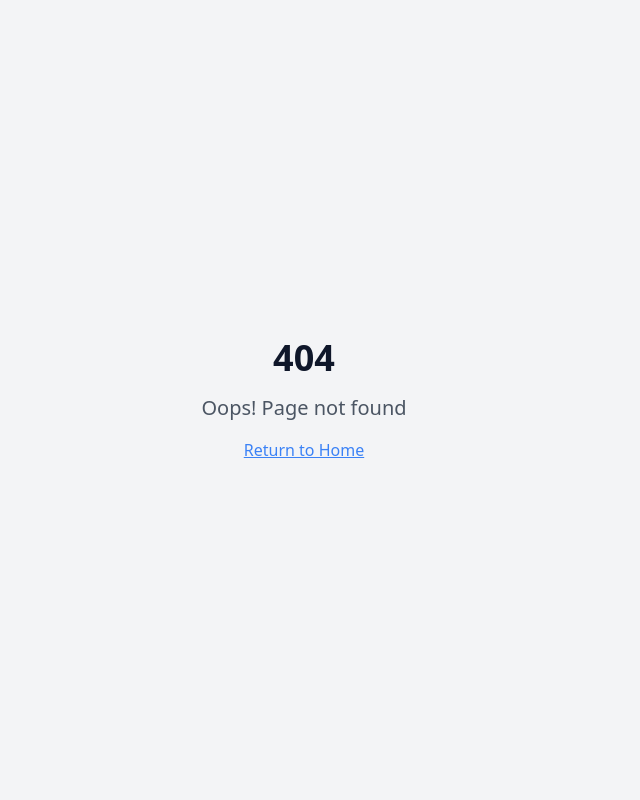
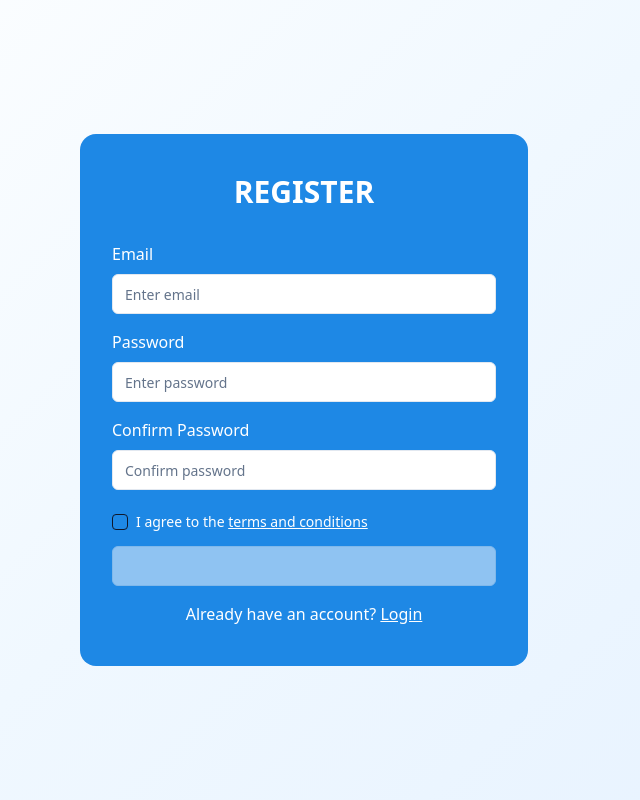
Before and after one commit to FLXB29/quiz-blossom-wellbeing-check, a React (Vite) app: page /register in a window 1280 px wide. Before the commit this address had no page. Shown: the whole page, without its empty margins (336-976 px from the left). Built offline with nearby package versions, Linux system fonts and the light colour scheme.

Commit message:
Add register form
Implement a register form with email, password, confirm password, and terms and conditions. The register button should be disabled until the user agrees to the terms. Clicking the terms should display a popup with the terms and conditions. All content should be in English.

```diff
--- a/src/App.tsx
+++ b/src/App.tsx
@@ -7,6 +7,7 @@ import { BrowserRouter, Routes, Route } from "react-router-dom";
 import Index from "./pages/Index";
 import Quiz from "./pages/Quiz";
 import NotFound from "./pages/NotFound";
+import Register from "./pages/Register";
 
 const queryClient = new QueryClient();
 
@@ -19,6 +20,7 @@ const App = () => (
         <Routes>
           <Route path="/" element={<Index />} />
           <Route path="/quiz" element={<Quiz />} />
+          <Route path="/register" element={<Register />} />
           <Route path="*" element={<NotFound />} />
         </Routes>
       </BrowserRouter>
--- a/src/pages/Index.tsx
+++ b/src/pages/Index.tsx
@@ -10,12 +10,20 @@ const Index = () => {
           Bài kiểm tra này sẽ giúp bạn đánh giá trạng thái sức khỏe tinh thần hiện tại của mình.
           Gồm 10 câu hỏi và mất khoảng 2 phút để hoàn thành.
         </p>
+        <div className="flex flex-col space-y-4 sm:flex-row sm:space-y-0 sm:space-x-4 justify-center">
           <Link
             to="/quiz"
             className="bg-quiz-blue text-white px-8 py-4 rounded-full inline-block font-medium hover:bg-opacity-90 transition-all"
           >
             Bắt đầu bài kiểm tra
           </Link>
+          <Link
+            to="/register"
+            className="bg-white text-quiz-blue border border-quiz-blue px-8 py-4 rounded-full inline-block font-medium hover:bg-quiz-light-blue transition-all"
+          >
+            Đăng ký tài khoản
+          </Link>
+        </div>
       </div>
     </div>
   );
--- /dev/null
+++ b/src/pages/Register.tsx
@@ -0,0 +1,150 @@
+
+import { useState } from 'react';
+import { Link } from 'react-router-dom';
+import { Input } from '@/components/ui/input';
+import { Button } from '@/components/ui/button';
+import { Checkbox } from '@/components/ui/checkbox';
+import { Dialog, DialogContent, DialogHeader, DialogTitle, DialogTrigger } from '@/components/ui/dialog';
+import { toast } from 'sonner';
+
+const Register = () => {
+  const [email, setEmail] = useState('');
+  const [password, setPassword] = useState('');
+  const [confirmPassword, setConfirmPassword] = useState('');
+  const [acceptTerms, setAcceptTerms] = useState(false);
+  const [dialogOpen, setDialogOpen] = useState(false);
+
+  const handleSubmit = (e: React.FormEvent) => {
+    e.preventDefault();
+
+    if (!acceptTerms) {
+      toast.error('You must accept the terms and conditions to register');
+      return;
+    }
+
+    if (password !== confirmPassword) {
+      toast.error('Passwords do not match');
+      return;
+    }
+
+    // Handle registration logic here
+    toast.success('Registration successful!');
+  };
+
+  return (
+    <div className="min-h-screen flex items-center justify-center">
+      <div className="w-full max-w-md px-8 py-10 rounded-2xl bg-quiz-blue text-white">
+        <h1 className="text-3xl font-bold text-center mb-8">REGISTER</h1>
+
+        <form onSubmit={handleSubmit} className="space-y-4">
+          <div className="space-y-2">
+            <label htmlFor="email" className="block">Email</label>
+            <Input
+              id="email"
+              type="email"
+              value={email}
+              onChange={(e) => setEmail(e.target.value)}
+              placeholder="Enter email"
+              required
+              className="bg-white text-black w-full h-10 px-3 py-2 rounded-md"
+            />
+          </div>
+
+          <div className="space-y-2">
+            <label htmlFor="password" className="block">Password</label>
+            <Input
+              id="password"
+              type="password"
+              value={password}
+              onChange={(e) => setPassword(e.target.value)}
+              placeholder="Enter password"
+              required
+              className="bg-white text-black w-full h-10 px-3 py-2 rounded-md"
+            />
+          </div>
+
+          <div className="space-y-2">
+            <label htmlFor="confirmPassword" className="block">Confirm Password</label>
+            <Input
+              id="confirmPassword"
+              type="password"
+              value={confirmPassword}
+              onChange={(e) => setConfirmPassword(e.target.value)}
+              placeholder="Confirm password"
+              required
+              className="bg-white text-black w-full h-10 px-3 py-2 rounded-md"
+            />
+          </div>
+
+          <div className="flex items-center space-x-2 pt-2">
+            <Checkbox
+              id="terms"
+              checked={acceptTerms}
+              onCheckedChange={(checked) => {
+                setAcceptTerms(checked === true);
+              }}
+            />
+            <label
+              htmlFor="terms"
+              className="text-sm leading-none peer-disabled:cursor-not-allowed peer-disabled:opacity-70"
+            >
+              I agree to the {' '}
+              <Dialog open={dialogOpen} onOpenChange={setDialogOpen}>
+                <DialogTrigger asChild>
+                  <span className="underline cursor-pointer">terms and conditions</span>
+                </DialogTrigger>
+                <DialogContent className="max-w-lg max-h-[80vh] overflow-y-auto">
+                  <DialogHeader>
+                    <DialogTitle className="text-xl font-bold">Terms and Conditions</DialogTitle>
+                  </DialogHeader>
+                  <div className="py-4 space-y-4">
+                    <h3 className="font-semibold">1. Introduction</h3>
+                    <p>Welcome to our services. By registering, you agree to these terms which will be binding on you.</p>
+
+                    <h3 className="font-semibold">2. Privacy Policy</h3>
+                    <p>Your privacy is important to us. Our Privacy Policy explains how we collect, use, and protect your personal information.</p>
+
+                    <h3 className="font-semibold">3. User Accounts</h3>
+                    <p>You are responsible for maintaining the confidentiality of your account information and password.</p>
+
+                    <h3 className="font-semibold">4. Acceptable Use</h3>
+                    <p>You agree not to use our services for any illegal or unauthorized purpose nor violate any laws in your jurisdiction.</p>
+
+                    <h3 className="font-semibold">5. Intellectual Property Rights</h3>
+                    <p>Our content is protected by copyright, trademark, and other intellectual property laws.</p>
+
+                    <h3 className="font-semibold">6. Termination</h3>
+                    <p>We may terminate or suspend your account and access to our services if you violate these Terms or for any other reason.</p>
+
+                    <h3 className="font-semibold">7. Changes to Terms</h3>
+                    <p>We may modify these terms at any time. Your continued use of our services constitutes your acceptance of the revised terms.</p>
+                  </div>
+                </DialogContent>
+              </Dialog>
+            </label>
+          </div>
+
+          <Button
+            type="submit"
+            disabled={!acceptTerms}
+            className={`w-full py-2 mt-6 ${!acceptTerms ? 'opacity-50 cursor-not-allowed' : 'hover:bg-blue-600'}`}
+            variant="outline"
+          >
+            Register
+          </Button>
+        </form>
+
+        <div className="mt-4 text-center">
+          <p className="text-white">
+            Already have an account?{' '}
+            <Link to="/" className="text-white underline hover:text-blue-100">
+              Login
+            </Link>
+          </p>
+        </div>
+      </div>
+    </div>
+  );
+};
+
+export default Register;
```
Lines whose indentation alone changed are shown as unchanged.
